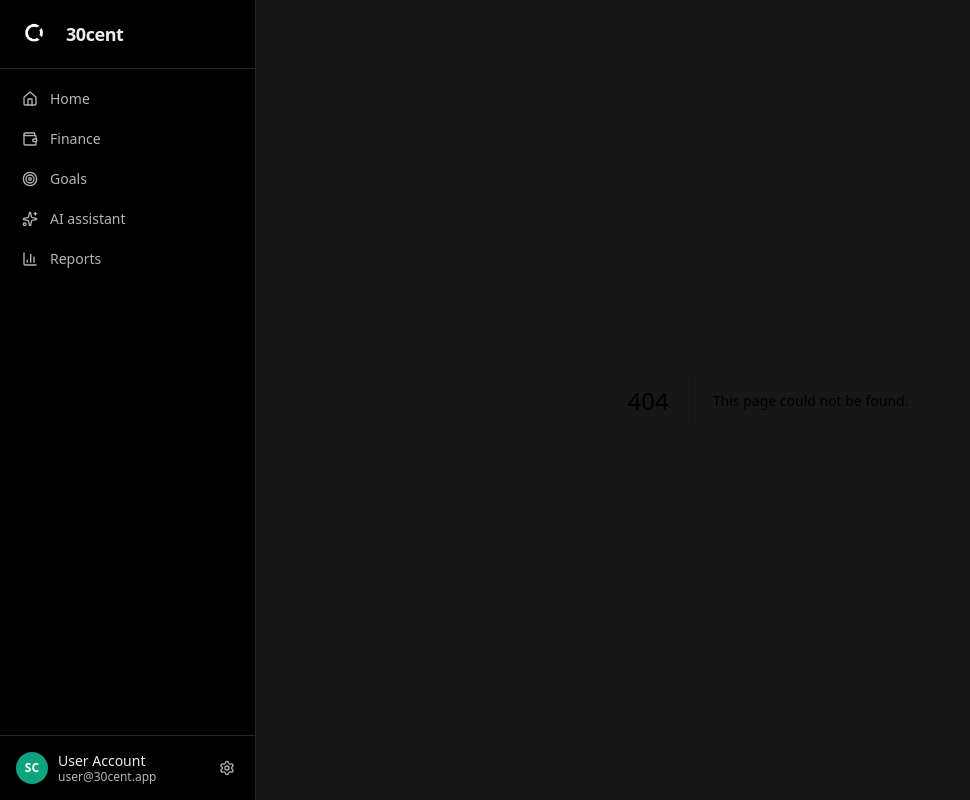
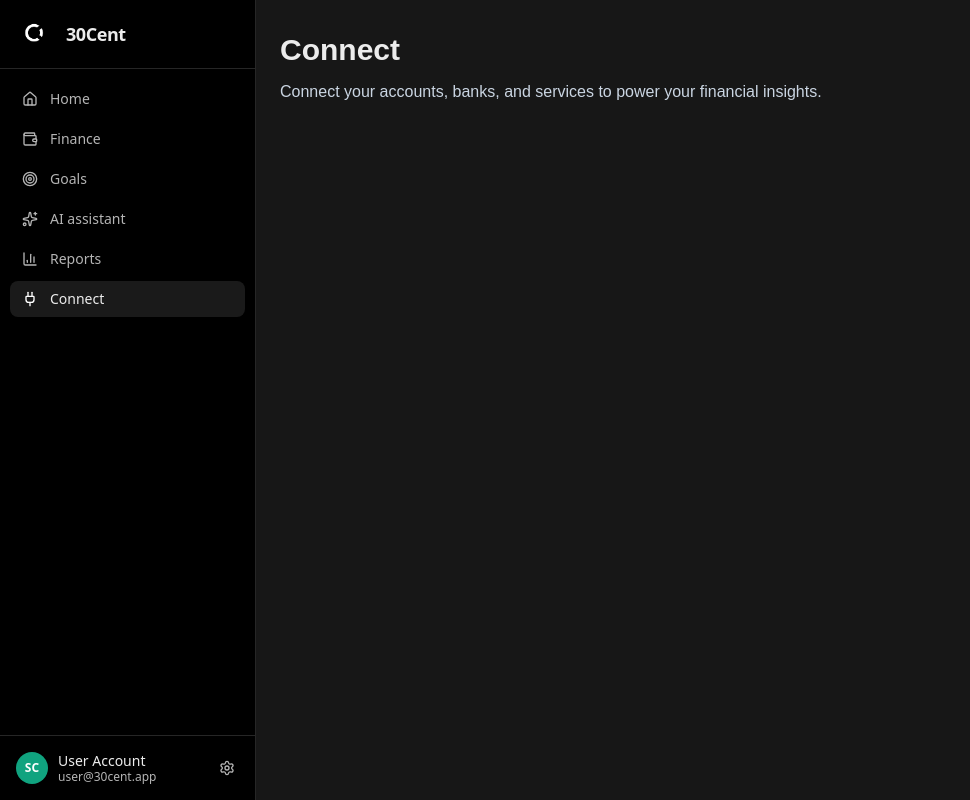
Before and after one commit to Surajajax/30cent, a Next.js app in the folder frontend/: page /connect in a window 1280 px wide. Before the commit this address had no page. Shown: the whole page, without its empty margins (0-970 px from the left). Built offline with nearby package versions, Linux system fonts and the light colour scheme.

Commit message:
Create a Connect option in sidebar.

```diff
--- /dev/null
+++ b/frontend/app/connect/page.tsx
@@ -0,0 +1,12 @@
+export default function ConnectPage() {
+  return (
+    <div className="px-6 py-8 text-[#ececec]">
+      <div className="mx-auto max-w-5xl">
+        <h1 className="text-3xl font-semibold mb-3">Connect</h1>
+        <p className="text-slate-300 max-w-2xl">
+          Connect your accounts, banks, and services to power your financial insights.
+        </p>
+      </div>
+    </div>
+  );
+}
--- a/frontend/components/Sidebar.tsx
+++ b/frontend/components/Sidebar.tsx
@@ -11,6 +11,7 @@ import {
   Sparkles,
   BarChart3,
   Settings,
+  Plug,
 } from 'lucide-react';
 
 interface NavItem {
@@ -25,6 +26,7 @@ const navItems: NavItem[] = [
   { name: 'Goals', href: '/goals', icon: Target },
   { name: 'AI assistant', href: '/ai', icon: Sparkles },
   { name: 'Reports', href: '/reports', icon: BarChart3 },
+  { name: 'Connect', href: '/connect', icon: Plug },
 ];
 
 export default function Sidebar() {
@@ -51,7 +53,7 @@ export default function Sidebar() {
           />
         </Link>
         <span className="font-semibold text-lg text-[#ececec] tracking-tight">
-          30cent
+          30Cent
         </span>
       </div>
 
```
